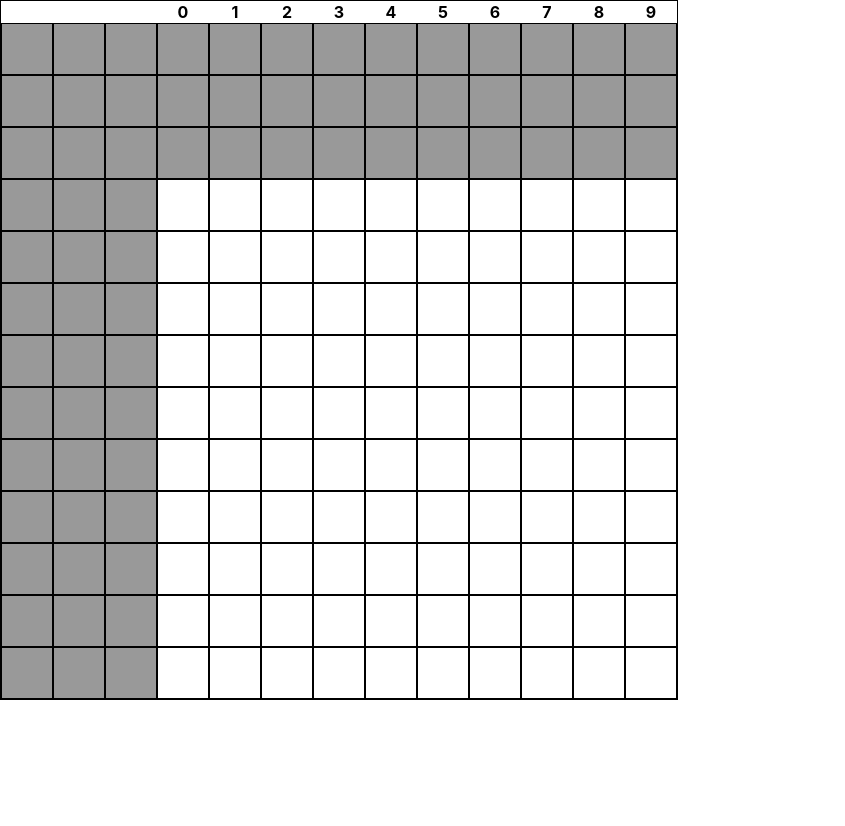
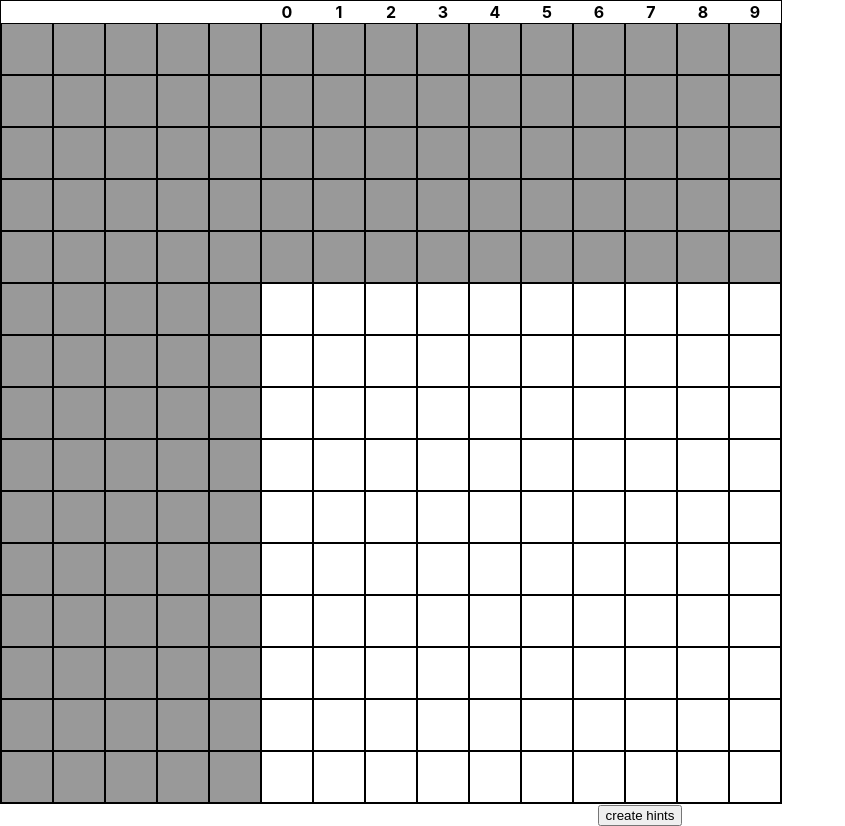
Before and after one commit to ordros/illust-logic, a React (Create React App) app: page / in a window 1280 px wide. Shown: the whole page, without its empty margins (0-845 px from the left). Before the commit the page ends 800 px from the top, so only its background shows below. Built offline with nearby package versions, Linux system fonts and the light colour scheme.

Commit message:
refactor and add createHint function.

```diff
--- a/src/App.js
+++ b/src/App.js
@@ -4,48 +4,16 @@ import Table from './components/Table';
 import { Provider, useDispatch } from 'react-redux';
 import { createStore } from 'redux'
 import pixelTableReducer from './reducers/pixelTableReducer';
+import PixelTable from './components/PixelTable';
+import PixelTablePage from './components/PixelTablePage';
 
 function App() {
-  // const size = 10;
-  // const xHints = [
-  //   [1, 2],
-  //   [1, 2],
-  //   [1, 2],
-  //   [1, 2],
-  //   [1, 2, 3, 5, 6, 3],
-  //   [1, 2],
-  //   [1, 2],
-  //   [1, 2],
-  //   [1, 2],
-  //   [1, 2, 3],
-  // ];
+  const store = createStore(pixelTableReducer);
 
-  // const yHints = [
-  //   [1, 2],
-  //   [1, 2],
-  //   [1, 2, 5],
-  //   [1, 2],
-  //   [1, 2],
-  //   [1, 2],
-  //   [1, 2],
-  //   [1, 2, 5],
-  //   [1, 2],
-  //   [1, 2],
-  // ];
-
-  const size = 10;
-
-  const xHints = Array.from({length: size}, (_, index) => index)
-    .map((_) => [null, null, null]);
-  const yHints = Array.from({length: size}, (_, index) => index)
-    .map((_) => [null, null, null]);
-
-
-  const store = createStore(pixelTableReducer);
   return (
     <div className="App">
       <Provider store={store}>
-        <Table size={size} xHints={xHints} yHints={yHints} />
+        <PixelTablePage />
       </Provider>
     </div>
   );
--- a/src/components/Pixel/index.jsx
+++ b/src/components/Pixel/index.jsx
@@ -44,14 +44,14 @@ const Pixel = ({ status, x, y }) => {
   const onClick = () => {
     switch(status) {
       case 'white':
-        dispatch({ type: "SET", payload: { position:{ x, y }, cellState: 'black'} });
+        dispatch({ type: "SET_PIXEL", payload: { position:{ x, y }, cellState: 'black'} });
         return;
       case 'black':
-        dispatch({ type: "SET", payload: { position:{ x, y }, cellState: 'checked'} });
+        dispatch({ type: "SET_PIXEL", payload: { position:{ x, y }, cellState: 'checked'} });
         return;
       case 'checked':
       default:
-        dispatch({ type: "SET", payload: { position:{ x, y }, cellState: 'white'} });
+        dispatch({ type: "SET_PIXEL", payload: { position:{ x, y }, cellState: 'white'} });
     }
   };
 
--- /dev/null
+++ b/src/components/PixelTable/index.js
@@ -0,0 +1,10 @@
+import React from 'react';
+import { useSelector } from 'react-redux';
+import Table from '../Table';
+
+const PixelTable = (({ size }) => {
+  const { x: xHints, y: yHints } = useSelector((state) => state.hints);
+  return <Table size={size} xHints={xHints} yHints={yHints} />
+});
+
+export default PixelTable;
--- /dev/null
+++ b/src/components/PixelTablePage/index.js
@@ -0,0 +1,29 @@
+import { useEffect } from "react";
+import { useDispatch, useSelector } from "react-redux";
+import createHintsFromBoard from "../../utils/createHIntsFromBoard";
+import PixelTable from "../PixelTable";
+
+const PixelTablePage = () => {
+  const { table } = useSelector((state) => state);
+  const dispatch = useDispatch();
+  const size = 10;
+  const createHints = () => {
+    const { xHints, yHints } = createHintsFromBoard(table);
+    dispatch({ type: 'SET_HINTS', payload: { xHints, yHints } })
+  };
+  useEffect(() => {
+    if (!table) {
+      dispatch({ type: "INIT", payload: { size: { x: size, y: size }}});
+      dispatch({ type: 'SET_HINTS', payload: { xHints: Array.from({length: size}), yHints: Array.from({length: size}) } });
+    }
+  });
+
+  return (
+    <>
+      <PixelTable size={size} />
+      <button onClick={createHints}>create hints</button>
+    </>
+  );
+};
+
+export default PixelTablePage;
--- a/src/components/Table/index.jsx
+++ b/src/components/Table/index.jsx
@@ -34,13 +34,7 @@ const Index = styled.th`
 
 const Table = ({size, xHints, yHints}) => {
   const { table } = useSelector((state) => state);
-
-  const dispatch = useDispatch();
-  useEffect(() => {
-    dispatch({ type: "INIT", payload: { size: { x: size, y: size }}});
-  }, []);
-
-  const getIndexArray = (s) =>  Array.from({length: s}, (_, index) => index);
+  const getIndexArray = (s) => s ? Array.from({length: s}, (_, index) => index) : [];
   const array = getIndexArray(size);
 
   const xHintMaxLength = xHints && xHints.reduce((a,b) => Math.max(a.length || a, b.length || b));
@@ -84,7 +78,7 @@ const Table = ({size, xHints, yHints}) => {
                 return (
                   <td key={y}>
                     <Cell>
-                      <Pixel x={x} y={y} status={table.length > 0 && table[x][y]}/>
+                      <Pixel x={x} y={y} status={table && table[x][y]}/>
                     </Cell>
                   </td>
                 );
--- a/src/reducers/pixelTableReducer.js
+++ b/src/reducers/pixelTableReducer.js
@@ -1,5 +1,7 @@
 const initialState = {
-  table: [],
+  size: null,
+  table: null,
+  hints: { x: null, y: null },
 };
 
 const pixelTableReducer = (state = initialState, action) => {
@@ -7,14 +9,25 @@ const pixelTableReducer = (state = initialState, action) => {
     case 'INIT': {
       const { size: { x, y } } = action.payload;
       return {
-        table: Array.from({length: x}).map((v) => Array.from({length: y}).map(() => 'white'))
+        size: { x, y },
+        table: Array.from({length: x}).map((v) => Array.from({length: y}).map(() => 'white')),
       };
     }
-    case 'SET': {
+    case 'SET_PIXEL': {
       const { position: { x, y }, cellState } = action.payload;
       const newTable = state.table;
       newTable[x][y] = cellState;
       return { ...state, table: newTable };
+    }
+    case 'SET_HINTS': {
+      const { xHints, yHints } = action.payload;
+      return {
+        ...state,
+        hints: {
+          x: xHints.map((hint) => (hint || []).concat(Array.from({length: Math.ceil(state.size.y / 2) - (hint ? hint.length : 0) }))),
+          y: yHints.map((hint) => (hint || []).concat(Array.from({length: Math.ceil(state.size.x / 2) - (hint ? hint.length : 0) }))),
+        },
+      };
     }
     default:
       return state;
--- /dev/null
+++ b/src/utils/createHIntsFromBoard.js
@@ -0,0 +1,36 @@
+const createHintFromLine = (line) => {
+  const hints = [];
+  // const binaryline =
+  let cnt = 0;
+  line.push("padding");
+  line.map((c) => c === 'black' ? "1" : "0").forEach((c, index) => {
+    if (c === "1") {
+      cnt++;
+    } else {
+      if (cnt > 0) {
+        hints.push(cnt);
+        cnt = 0;
+      }
+    }
+  });
+  return hints;
+};
+
+const createHintsFromBoard = (table) => {
+  if (!table) {
+    return { xHints: null, yHints: null };
+  }
+
+  const yLines = [];
+  for (let y = 0; y < table[0].length; y++) {
+    const line = Array.from({length: table.length}).map((_, index) => index)
+      .map((x) => table[x][y])
+    yLines.push(line);
+  }
+  return {
+    xHints: table.map((line) => createHintFromLine(line)),
+    yHints: yLines.map((line) => createHintFromLine(line)),
+  };
+};
+
+export default createHintsFromBoard;
```
